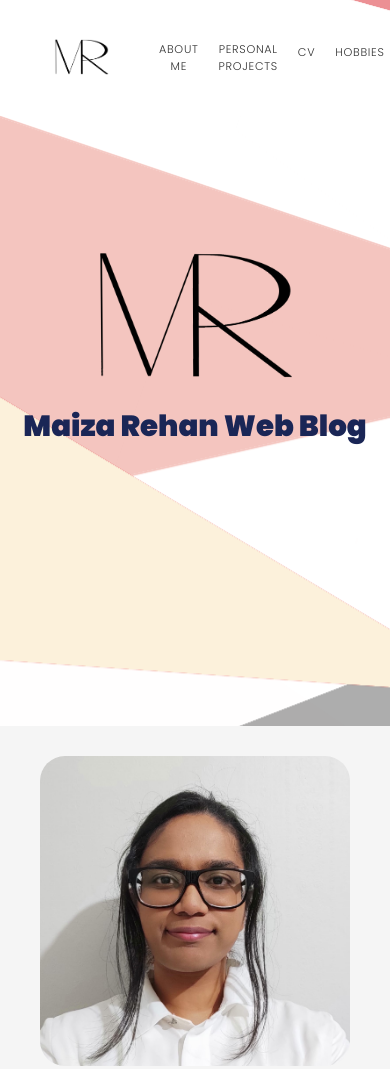
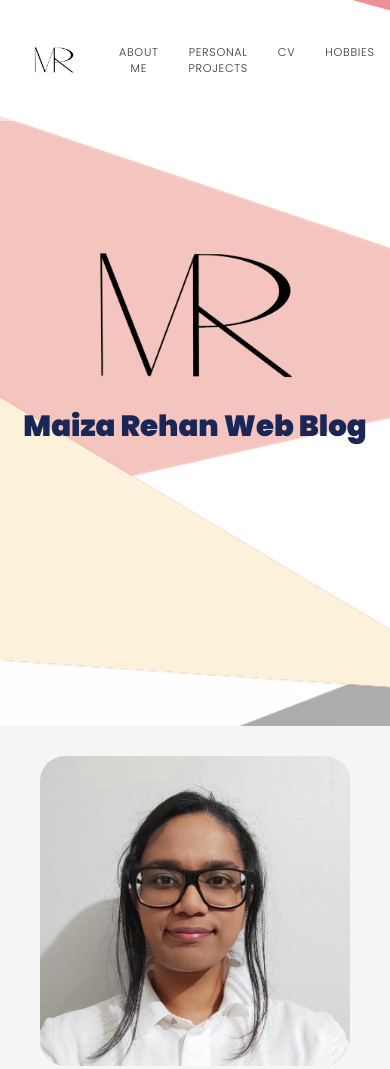
Before and after one commit to maiza-rehan/maiza-rehan.github.io, a plain HTML site: page index.html in a window 390 px wide. Shown: the top 1069 px of the page. Drawn offline with Linux system fonts and the light colour scheme.

Commit message:
Update style-main.css

```diff
--- a/css/style-main.css
+++ b/css/style-main.css
@@ -161,6 +161,18 @@ header {
 }
 
 @media (max-width: 600px) {
+    .site-logo {
+        font-weight: 600;
+        font-size: 0.8rem;
+        color: var(--text);
+        text-decoration: none;
+        font-family: "Poppins", sans-serif;
+        border-radius: 0px;
+        margin-top: -2em;
+        width: 40px;
+        margin-bottom: -50px;
+        margin-left: -10px;
+    }
     .nav__list {
         text-align: center;
         /* color: #1A2656; */
@@ -169,11 +181,11 @@ header {
         margin: 0;
         padding: 0;
         display: flex;
-        padding-left: 40px;
+        padding-left: 30px;
         margin-right: 40px;
     }
     .nav__link {
-        --spacing: 10px;
+        --spacing: 15px;
         text-decoration: none;
         color: inherit;
         display: inline-block;
```
